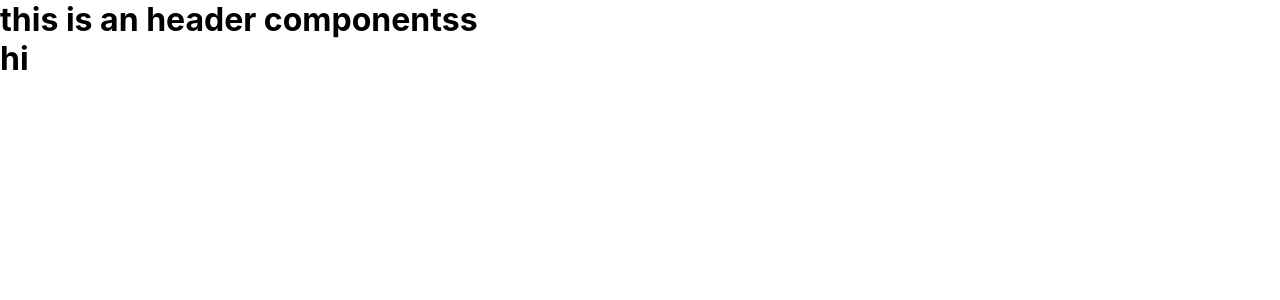
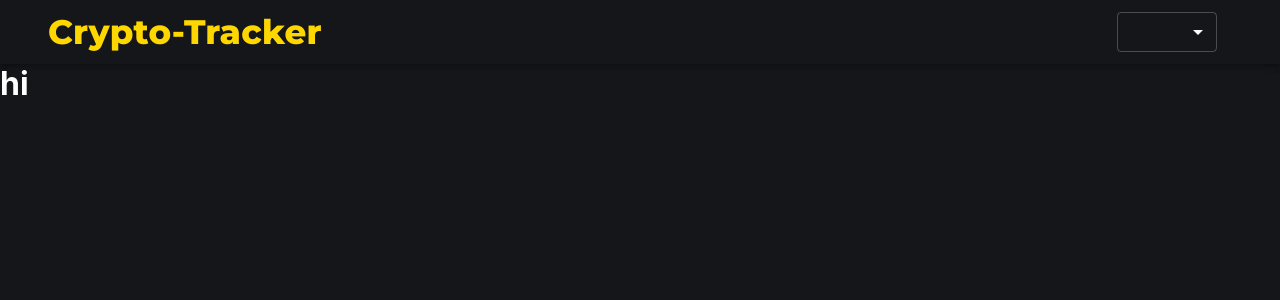
Before and after one commit to victornwaose/Crypto-tracker, a React (Create React App) app: page / in a window 1280 px wide. Shown: the top 300 px of the page. Built offline with nearby package versions, Linux system fonts and the light colour scheme.

Commit message:
added Header

```diff
--- a/src/App.js
+++ b/src/App.js
@@ -1,18 +1,31 @@
+import { makeStyles } from "@material-ui/core";
 import React from "react";
 import { BrowserRouter as Router, Route, Switch } from "react-router-dom";
 
 import "./App.css";
 import Header from "./components/Header";
+import CoinPage from "./page/CoinPage";
 import HomePage from "./page/HomePage";
 
 function App() {
+    const useStyle = makeStyles(() => ({
+        App: {
+            backgroundColor: "#14161a",
+            color: "#fff",
+            minHeight: "100vh",
+        },
+    }));
+    const classes = useStyle();
+
     return (
         <Router>
-            <Header />
-            <Switch>
-                <Route path="/" exact component={HomePage} />
-                <Route path="/coins/:id" exact component={HomePage} />
-            </Switch>
+            <div className={classes.App}>
+                <Header />
+                <Switch>
+                    <Route path="/" exact component={HomePage} />
+                    <Route path="/coins/:id" exact component={CoinPage} />
+                </Switch>
+            </div>
         </Router>
     );
 }
--- a/src/components/Header.js
+++ b/src/components/Header.js
@@ -1,11 +1,63 @@
-import React from 'react'
+import React from "react";
+import { useHistory } from "react-router-dom";
+import {
+    AppBar,
+    Container,
+    createTheme,
+    makeStyles,
+    MenuItem,
+    Select,
+    Toolbar,
+    Typography,
+    ThemeProvider,
+} from "@material-ui/core";
 
 const Header = () => {
+    const useStyle = makeStyles(() => ({
+        title: {
+            flex: 1,
+            color: "gold",
+            fontFamily: "Montserrat",
+            fontWeight: "bold",
+            cursor: "pointer",
+        },
+    }));
+
+    const classes = useStyle();
+
+    const history = useHistory();
+    const darkTheme = createTheme({
+        palette: {
+            primary: {
+                main: "#fff",
+            },
+            type: "dark",
+        },
+    });
     return (
-        <div>
-            <h1>this is an header componentss</h1>
-        </div>
-    )
-}
+        <ThemeProvider theme={darkTheme}>
+            <AppBar color="transparent" position="static">
+                <Container>
+                    <Toolbar>
+                        <Typography
+                            onClick={() => history.push("/")}
+                            className={classes.title}
+                            variant="h4"
+                        >
+                            Crypto-Tracker
+                        </Typography>
+                        <Select
+                            variant="outlined"
+                            style={{ width: 100, height: 40, marginRight: 15 }}
+                        >
+                            <MenuItem value={"USD"}>USD</MenuItem>
+                            <MenuItem value={"Naira"}>Naira</MenuItem>
+                        </Select>
+                    </Toolbar>{" "}
+                </Container>
+            </AppBar>
+        </ThemeProvider>
+    );
+};
 
-export default Header
+export default Header;
```
